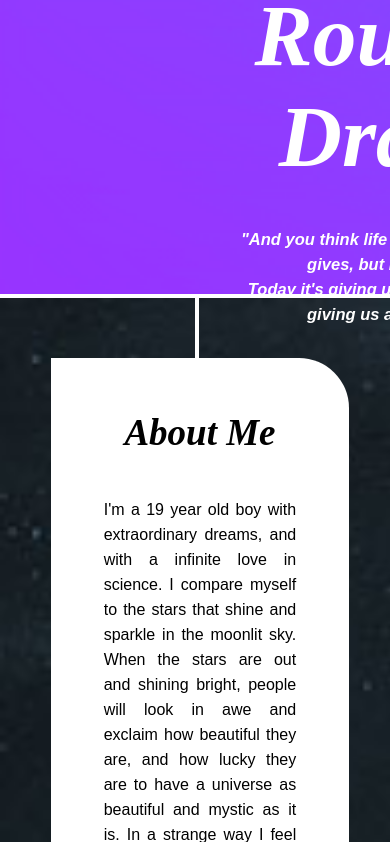
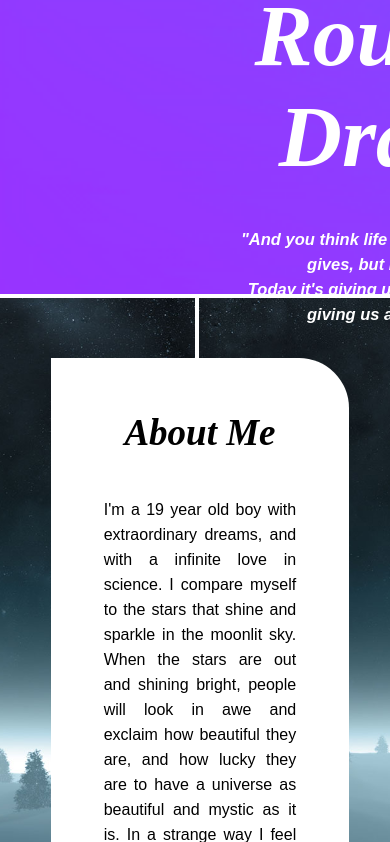
Before and after one commit to RevenAstron/RevenAstron, a plain HTML site: page index.html in a window 390 px wide. Shown: the part 1366-2208 px from the top of the page. Drawn offline with nearby package versions, Linux system fonts and the light colour scheme.

Commit message:
Update style_odassy1.css

```diff
--- a/css/style_odassy1.css
+++ b/css/style_odassy1.css
@@ -522,8 +522,11 @@ nav ul{
 .midway{
 	background: url("../images/snowtree.jpg");
         background-repeat: no-repeat;
+        -webkit-background-size: cover;
+        -moz-background-size: cover;
+        -o-background-size: cover;
 	background-size: cover;
-	background-attachment: scroll;
+	background-attachment: fixed;
 }
 .inmid{
 	width: 75%;
```
